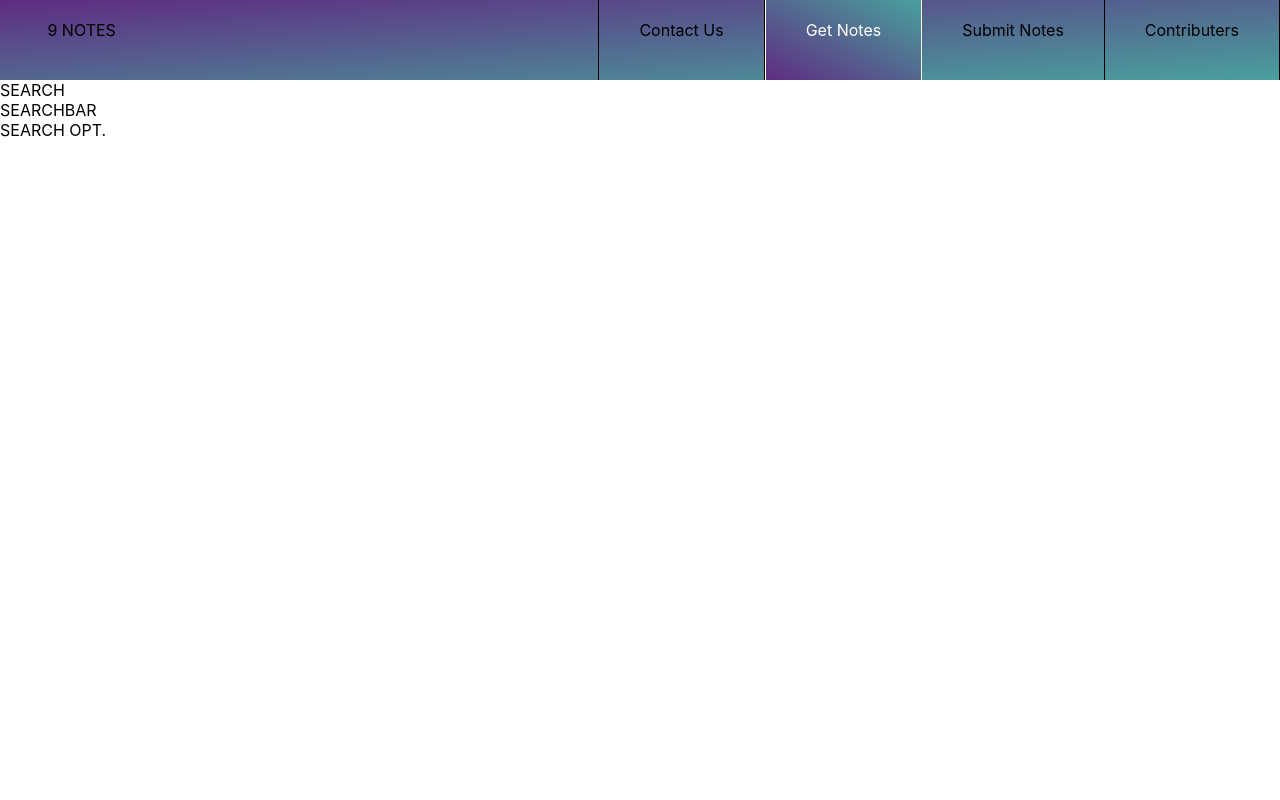
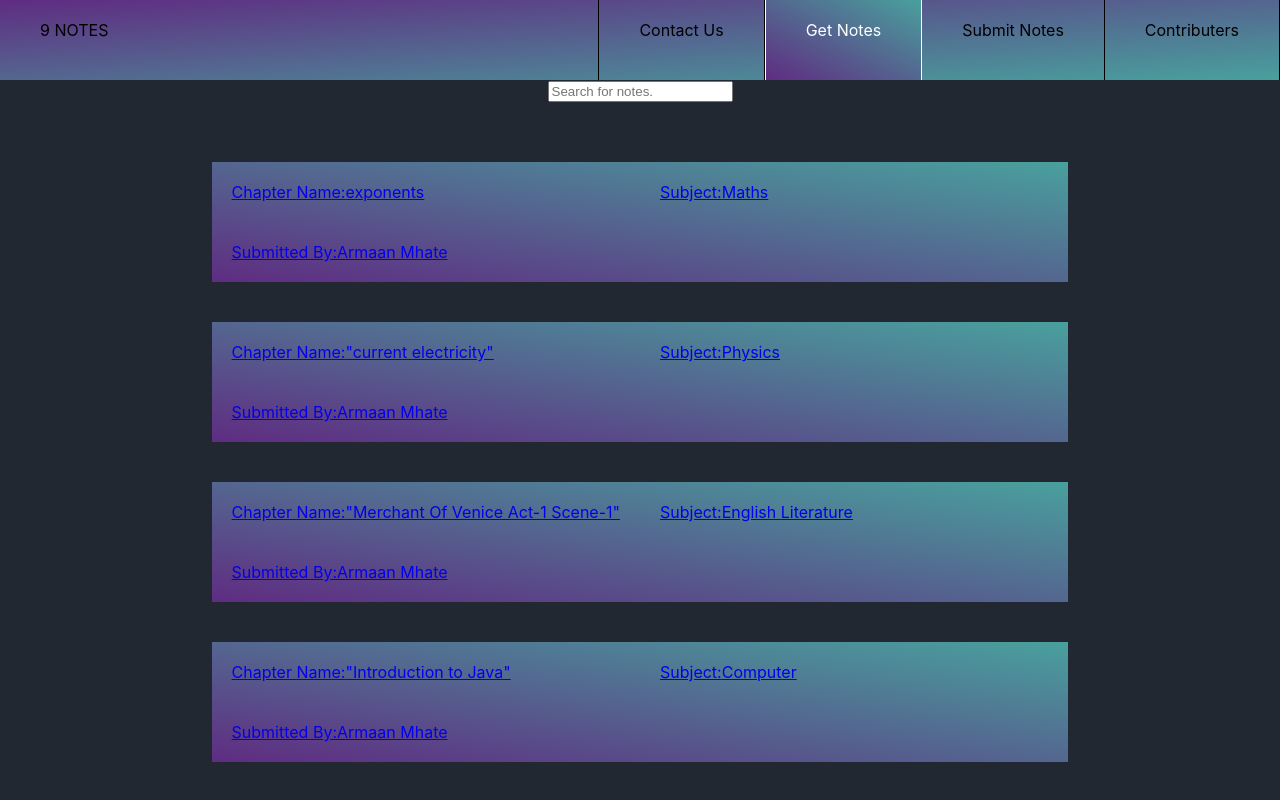
Before and after one commit to ArmaanMhate/9-Notes, a React (Create React App) app: page /find in a window 1280 px wide. Shown: the top 800 px of the page. Built offline with nearby package versions, Linux system fonts and the light colour scheme.

Commit message:
Added search functionality

```diff
--- a/src/App.css
+++ b/src/App.css
@@ -1,4 +1,4 @@
-.App {
+/* .App {
   text-align: center;
 }
 
@@ -35,4 +35,4 @@
   to {
     transform: rotate(360deg);
   }
-}
+} */
--- a/src/assets/ALL_NOTES.js
+++ b/src/assets/ALL_NOTES.js
@@ -1,61 +1,33 @@
-export const ALL_NOTES={
-   maths:{
-        exponents:{
+export const ALL_NOTES=[
+    {
          name:'exponents',
          subject:'Maths',
          author:'Armaan Mhate',
          notes:'www.placeholder.com'
-        }
     },
-   physics:{
-        chp:{
-            name:'chp1',
-            subject:'phy',
+    {
+         name:'"current electricity"',
+         subject:'Physics',
          author:'Armaan Mhate',
          notes:'www.placeholder.com'
-        }
     },
-   chemistry:{
-       chp:{
-            name:'chp1',
-            subject:'phy',
+    {
+         name:'"Merchant Of Venice Act-1 Scene-1"',
+         subject:'English Literature',
          author:'Armaan Mhate',
          notes:'www.placeholder.com'
-        }
     },
-   biology:{
-       chp:{
-            name:'chp1',
-            subject:'phy',
+    {
+         name:'"Introduction to Java"',
+         subject:'Computer',
          author:'Armaan Mhate',
          notes:'www.placeholder.com'
-        }
     },
-   englishLanguage:{
-       chp:{
-            name:'chp1',
-            subject:'phy',
+    {
+         name:'"prepositions"',
+         subject:'English Language',
          author:'Armaan Mhate',
-            notes:'https://drive.google.com/file/d/1nisaF8LcwWdY5-5qKv-4NrWTw9Q5KRVw/view?usp=sharing'
-        }
-   },
-   englishLiterature:{
-
-   },
-   hindi:{
-
-   },
-   computer:{
-
-   },
-   geography:{
-
-   },
-   history:{
-
-   },
-   pe:{
-
+         notes:'www.drive.google.com'
     },
 
-}
+]
--- a/src/components/header/header.component.jsx
+++ b/src/components/header/header.component.jsx
@@ -17,7 +17,7 @@ export default class HeaderComponent extends Component {
     //NavLink allows to conditionally render a class. https://reactrouter.com/web/api/NavLink
     render() {
         return (
-            <div class="header">
+            <div className="header">
                 <Link to="/"className="logo">9 NOTES</Link>
                 <div className="items">
                     <NavLink to="/about" activeClassName="active"  className={`about-us item-1 item `}>Contact Us</NavLink>
--- /dev/null
+++ b/src/components/note-card/note-card.component.jsx
@@ -0,0 +1,15 @@
+import React from 'react'
+import { Route, Link } from 'react-router-dom'
+
+import "./note-card.styles.scss"
+//You can maybe make it so that on clicking the element it takes you to the drive page!!!!
+export default function NoteCard(props) {
+    return (
+        <Link to={{ pathname: `${props.link} ` }} target="_blank" className={`note-card ${props.className}`}>
+            <span className="notes-chapter note-card-item">Chapter Name:{props.chapter}</span>
+            <span className="notes-subject note-card-item">Subject:{props.subject}</span>
+            <span className="notes-author note-card-item">Submitted By:{props.author}</span>
+        </Link>
+    )
+}
+// <span className="notes-link"></span>
--- /dev/null
+++ b/src/components/note-card/note-card.styles.scss
@@ -0,0 +1,10 @@
+.note-card{
+    display: grid;
+    grid-template-columns: 1fr 1fr ;
+    grid-template-rows: 1fr 1fr ;
+    // width: 60vw;
+    // height: 5vw;
+}
+.note-card-item{
+    padding: 20px;
+}
--- /dev/null
+++ b/src/components/search-bar/searchbar.component.jsx
@@ -0,0 +1,17 @@
+import React,{Component} from 'react'
+import './searchbar.styles.scss'
+export default class SearchBar extends Component{
+    constructor(){
+        super()
+
+    }
+    render(){
+        console.log(this.props)
+        return (
+        <div className={`${this.props.className}`}>
+            <input onChange={this.props.onSearchChange} type="text" id="search-bar" placeholder="Search for notes."/>
+        </div>
+        )
+    }
+
+}
--- a/src/pages/find-notes-page/find-notes-page.component.jsx
+++ b/src/pages/find-notes-page/find-notes-page.component.jsx
@@ -1,28 +1,54 @@
 import React, { Component } from 'react'
-import {ALL_NOTES} from '../../assets/ALL_NOTES'
+import { ALL_NOTES } from '../../assets/ALL_NOTES'
+import './find-notes-page.styles.scss'
+
+
+import SearchBar from '../../components/search-bar/searchbar.component'
+import NoteCard from '../../components/note-card/note-card.component'
 export default class FindNotesPage extends Component {
-    constructor(){
+    constructor() {
         super()
-        this.state={
-            currentQuery:'',
-            subject:'',
-            tags:[],
-            notes:ALL_NOTES
+        this.state = {
+            searchField: '',
+            subject: '',
+            tags: [],
+            notes: ALL_NOTES,
+            filteredNotes: []
         }
+
+    }
+
+    onSearchChange = (e) => {
+        // console.log('Changed')
+        this.setState({
+            searchField: e.target.value
+        }, () => {
+            console.log(this.state.filteredNotes, this.state.notes[0].name, this.state.searchField)
+        })
     }
     //  MAKE SEARCH BAR SEARCH OPTIONS AND SEARCH HEADER THEIR OWN COMPONENTS
     render() {
-        console.log(ALL_NOTES)
+        const filteredNotes = this.state.notes.filter((notes) => {
+            // return notes.name.toLowerCase().includes(this.state.searchField.toLowerCase())
+            if(notes.name.toLowerCase().includes(this.state.searchField.toLowerCase())|| notes.subject.toLowerCase().includes(this.state.searchField.toLowerCase())
+            || notes.author.toLowerCase().includes(this.state.searchField.toLowerCase())){
+                return notes
+            }
+        })
+        console.log("filtered notes:",filteredNotes)
         return (
             <div className="find-notes-page">
                 <div className="search">
-                SEARCH
-                    <div className="searchbar">
-                    SEARCHBAR
-                    </div>
-                    <div className="search-options">
-                    SEARCH OPT.
-                    </div>
+                    <SearchBar onSearchChange={this.onSearchChange} className="searchbar" />
+                </div>
+                <br />
+                <div className="notes-list">
+                    {
+                        filteredNotes.map(element => (
+                            <NoteCard className="notes-card" chapter={element.name} subject={element.subject} author={element.author} link={element.notes} ></NoteCard>
+                        )
+                        )
+                    }
                 </div>
             </div>
         )
--- a/src/pages/find-notes-page/find-notes-page.styles.scss
+++ b/src/pages/find-notes-page/find-notes-page.styles.scss
@@ -0,0 +1,34 @@
+body{
+    background-color: #222831;
+}
+.find-notes-page{
+    // background-color: #222831;
+    display: flex;
+    justify-content: center;
+    align-items: center;
+    flex-direction: column;
+    // background-color: #222831;
+    background-size:cover;
+    // min-height: 90vw;
+
+
+}
+.searchbar{
+    // margin-top: 20px ;
+}
+.notes-list{
+    display: flex;
+    justify-content: center;
+    // background-color: black;
+    width: fit-content;
+    flex-direction: column;
+    margin: 20px;
+    // &:nth-child(2){
+    //     background-color: grey;
+    // }
+}
+.notes-card{
+    margin: 20px;
+    background: linear-gradient(to left bottom,#49a09d, #5f2c82);
+
+}
--- a/src/pages/homepage/home-page.styles.scss
+++ b/src/pages/homepage/home-page.styles.scss
@@ -11,7 +11,6 @@
 }
 .homepage{
     background-color: #222831;
-
 }
 
 .content{
```
Also changed, not shown: src/components/search-bar/searchbar.styles.scss (added). Lines whose indentation alone changed are shown as unchanged.
